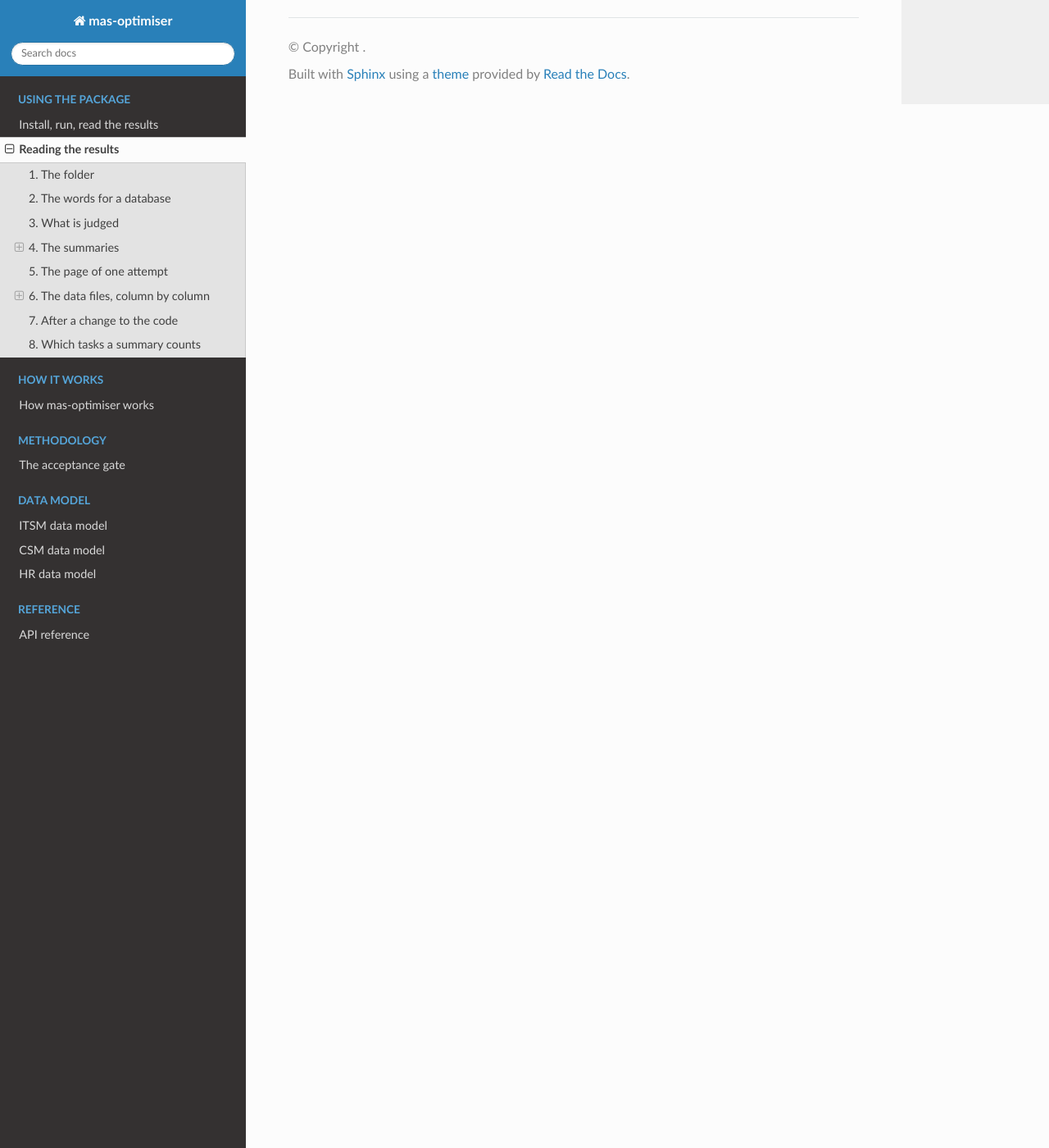
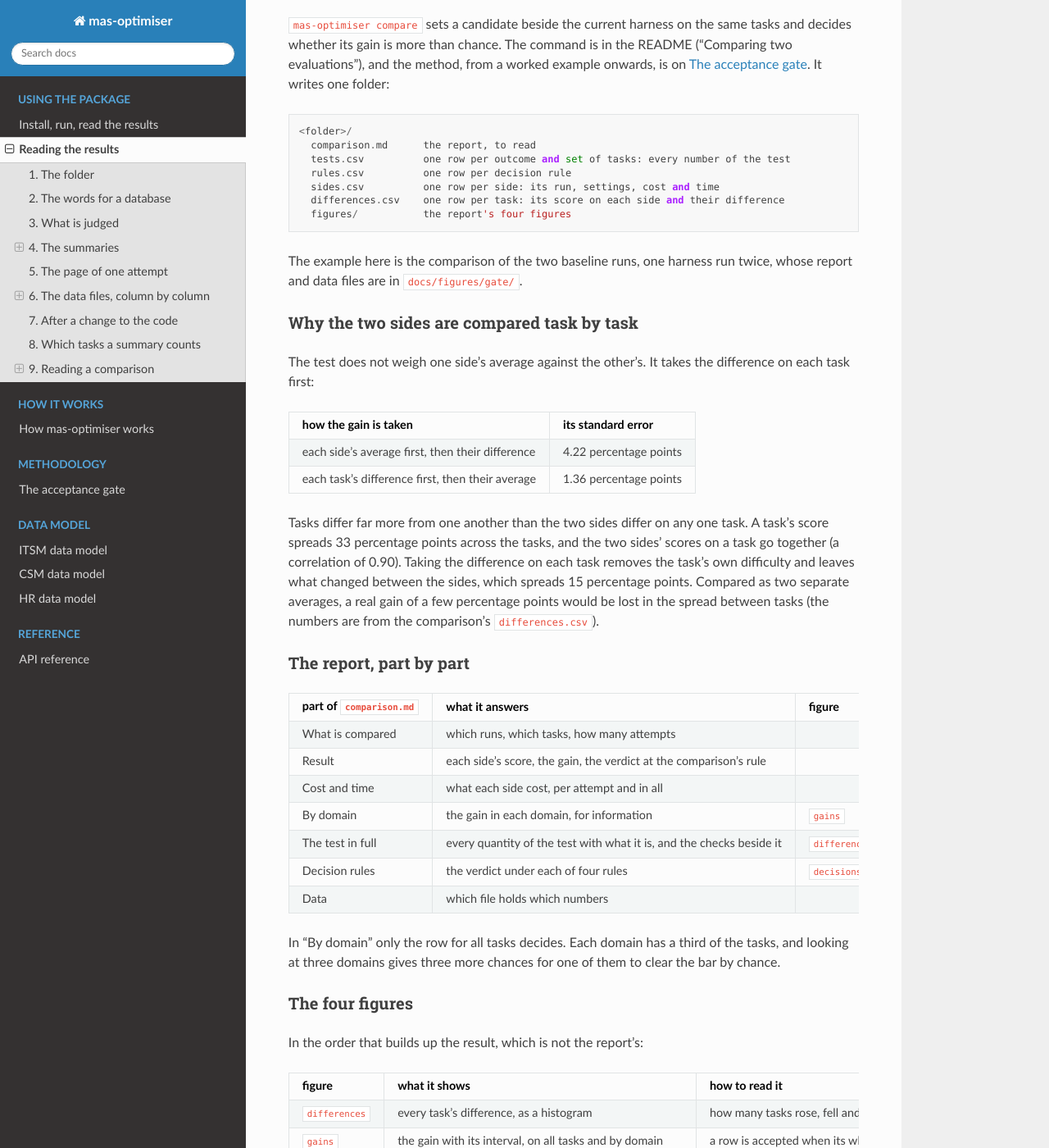
Before and after one commit to muck-or-mack/mas-optimiser, a Sphinx documentation site: the page built from docs/results.md, in a window 1280 px wide and 1400 px high, scrolled down 9462 px. Shown: the whole window at 82% size. Built offline with Sphinx 7.4.7 and the Read the Docs theme 3.1.0, drawn with Linux system fonts in a browser that asks for light colours; some of the changed text lies outside the part shown.

Commit message:
reading a comparison: what compare writes, why the sides are paired task by task, the report part by part and its four figures

````diff
--- a/docs/results.md
+++ b/docs/results.md
@@ -2,7 +2,8 @@
 
 Every run writes its results as files under `evaluations/`. This page says
 what each file is, what every column in it means, and how to read one
-attempt from its verdict down to the single value that was wrong.
+attempt from its verdict down to the single value that was wrong. Its last
+section does the same for a comparison of two runs.
 
 One small run is followed throughout. To have it on screen, start the
 benchmark servers (README, "Benchmark servers") and run:
@@ -399,3 +400,86 @@ set on its own:
 ```
 mas-optimiser run <experiment> --split haiku-20-40-40:training
 ```
+
+## 9. Reading a comparison
+
+`mas-optimiser compare` sets a candidate beside the current harness on the
+same tasks and decides whether its gain is more than chance. The command is
+in the README ("Comparing two evaluations"), and the method, from a worked
+example onwards, is on [The acceptance gate](methodology/acceptance-gate.md).
+It writes one folder:
+
+```
+<folder>/
+  comparison.md      the report, to read
+  tests.csv          one row per outcome and set of tasks: every number of the test
+  rules.csv          one row per decision rule
+  sides.csv          one row per side: its run, settings, cost and time
+  differences.csv    one row per task: its score on each side and their difference
+  figures/           the report's four figures
+```
+
+The example here is the comparison of the two baseline runs, one harness run
+twice, whose report and data files are in `docs/figures/gate/`.
+
+### Why the two sides are compared task by task
+
+The test does not weigh one side's average against the other's. It takes
+the difference on each task first:
+
+| how the gain is taken                            | its standard error     |
+|--------------------------------------------------|------------------------|
+| each side's average first, then their difference | 4.22 percentage points |
+| each task's difference first, then their average | 1.36 percentage points |
+
+Tasks differ far more from one another than the two sides differ on any one
+task. A task's score spreads 33 percentage points across the tasks, and the
+two sides' scores on a task go together (a correlation of 0.90). Taking the
+difference on each task removes the task's own difficulty and leaves what
+changed between the sides, which spreads 15 percentage points. Compared as
+two separate averages, a real gain of a few percentage points would be lost
+in the spread between tasks (the numbers are from the comparison's
+`differences.csv`).
+
+### The report, part by part
+
+| part of `comparison.md`   | what it answers                                                      | figure                    |
+|---------------------------|----------------------------------------------------------------------|---------------------------|
+| What is compared          | which runs, which tasks, how many attempts                           |                           |
+| Result                    | each side's score, the gain, the verdict at the comparison's rule    |                           |
+| Cost and time             | what each side cost, per attempt and in all                          |                           |
+| By domain                 | the gain in each domain, for information                             | `gains`                   |
+| The test in full          | every quantity of the test with what it is, and the checks beside it | `differences`             |
+| Decision rules            | the verdict under each of four rules                                 | `decisions`, `detectable` |
+| Data                      | which file holds which numbers                                       |                           |
+
+In "By domain" only the row for all tasks decides. Each domain has a third
+of the tasks, and looking at three domains gives three more chances for one
+of them to clear the bar by chance.
+
+### The four figures
+
+In the order that builds up the result, which is not the report's:
+
+| figure        | what it shows                                          | how to read it                                                                    |
+|---------------|--------------------------------------------------------|-----------------------------------------------------------------------------------|
+| `differences` | every task's difference, as a histogram                | how many tasks rose, fell and stayed the same; the line is their mean, the gain   |
+| `gains`       | the gain with its interval, on all tasks and by domain | a row is accepted when its whole bar lies right of the no-gain line               |
+| `decisions`   | what chance alone would give, and what was measured    | accepted when the measured gain lies right of the grey line; the shaded area is p |
+| `detectable`  | the chance that a real gain of each size is accepted   | each curve crosses 80% at that rule's minimum detectable effect                   |
+
+In `decisions` both curves are as wide as the standard error. The lower axis
+is the gain in percentage points and the upper axis the same positions in
+units of T, so the grey line stands at the bar and the measured gain at the T
+observed.
+
+On the example: 32 tasks rose, 27 fell and 66 stayed the same. The gain is
++0.71 percentage points with a standard error of 1.36, so T is 0.52 and p is
+0.30. The two curves of `decisions` nearly coincide and the measured gain is
+far short of the 2.3 percentage points needed, which is the right answer for
+one harness run twice.
+
+A gain accepted at the comparison's own rule can still be rejected by the
+stricter rules of the "Decision rules" table. Those are for a run that makes
+many decisions, where false acceptances would otherwise add up (the method
+page, "The level of each decision").
````
Also changed, not shown: README.md (+3 -1 lines).
